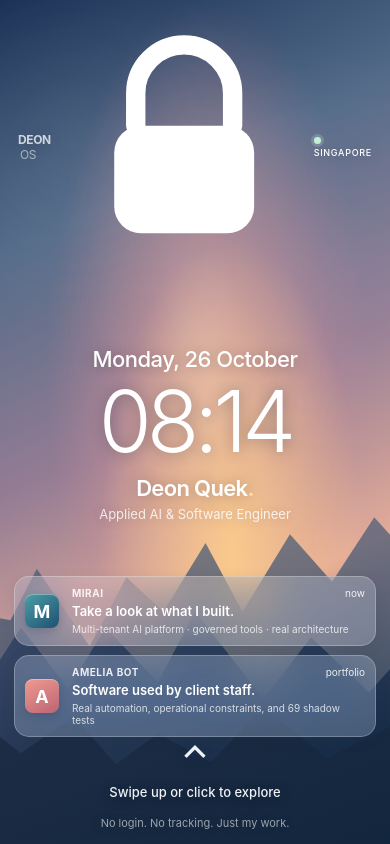
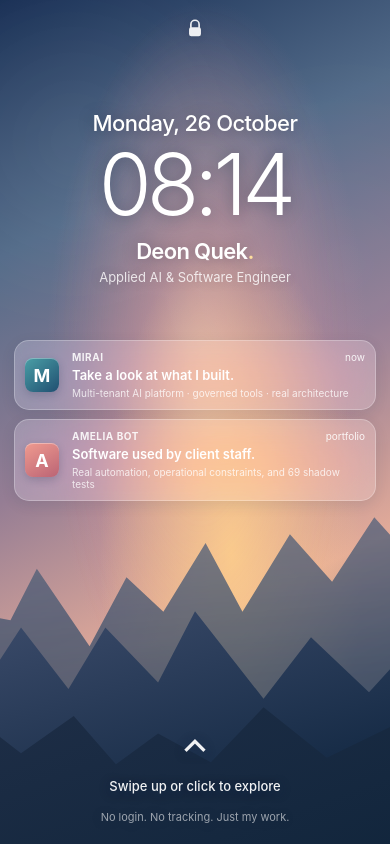
Before and after one commit to joyboy257/joyboy257, a plain HTML site: page portfolio/desktop-v8/index.html in a window 390 px wide. Drawn offline with Linux system fonts and the light colour scheme.

Commit message:
design(portfolio): iPhone springboard whitespace, accessible heading and centered lock indicator

```diff
--- a/portfolio/desktop-v8/apple-hig.css
+++ b/portfolio/desktop-v8/apple-hig.css
@@ -317,3 +317,17 @@ body{font-family:var(--font);-webkit-font-smoothing:antialiased}
  .ios-dock{height:65px;bottom:8px}
  .ios-dock button,.ios-dock button svg{width:46px;height:46px}
 }
+
+@media(max-width:720px){
+  .ios-home-header{margin:0 0 21px;min-height:31px;display:flex;align-items:center}
+  .ios-home-eyebrow{font-size:12px;font-weight:570;letter-spacing:0;text-transform:none;opacity:.85}
+  .visually-hidden{
+   position:absolute!important;width:1px!important;height:1px!important;
+   padding:0!important;margin:-1px!important;overflow:hidden!important;
+   clip:rect(0,0,0,0)!important;white-space:nowrap!important;border:0!important;
+  }
+  #lockscreen .lock-top{position:relative;justify-content:center}
+  #lockscreen .lock-top-brand,#lockscreen .lock-top-right{display:none}
+  #lockscreen .lock-padlock{display:block;width:22px;height:22px;color:rgba(255,255,255,.91);filter:drop-shadow(0 1px 3px rgba(20,33,63,.18))}
+}
+@media(min-width:721px){#lockscreen .lock-padlock{display:none}}
```
